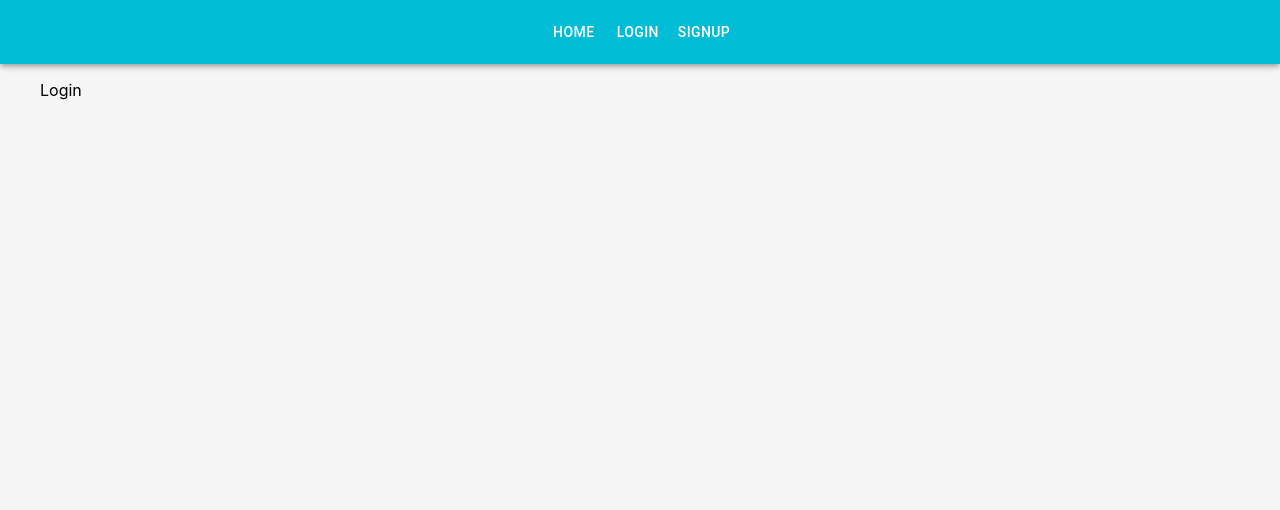
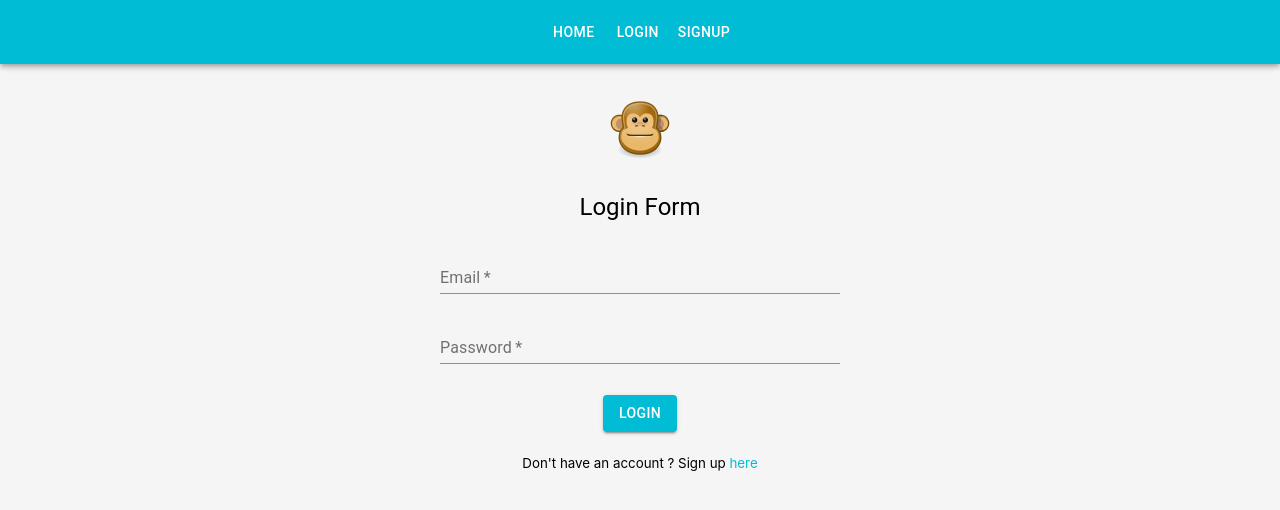
Before and after one commit to amandeep90s/react-firebase-social-media-app, a React (Create React App) app in the folder client/: page /login in a window 1280 px wide. Shown: the top 510 px of the page. Built offline with nearby package versions, Linux system fonts and the light colour scheme.

Commit message:
login page

```diff
--- a/client/src/pages/Login.js
+++ b/client/src/pages/Login.js
@@ -1,7 +1,128 @@
-import React from "react";
+import React, { useState } from "react";
+import { Link } from "react-router-dom";
+import axios from "axios";
+import {
+    Button,
+    CircularProgress,
+    Grid,
+    makeStyles,
+    TextField,
+    Typography,
+} from "@material-ui/core";
+import AppIcon from "../images/icon.png";
+import themeObject from "../util/theme";
 
-const Login = () => {
-    return <div>Login</div>;
+// Custom styles
+const useStyles = makeStyles(themeObject);
+
+const Login = ({ history }) => {
+    const [email, setEmail] = useState("");
+    const [password, setPassword] = useState("");
+    const [loading, setLoading] = useState(false);
+    const [errors, setErrors] = useState({});
+
+    const classes = useStyles();
+
+    const handleSubmit = (event) => {
+        event.preventDefault();
+        setLoading(true);
+
+        axios
+            .post("/login", { email, password })
+            .then(() => {
+                setLoading(false);
+                history.push("/");
+            })
+            .catch((error) => {
+                setLoading(false);
+                console.log(error);
+                setErrors(error.response.data);
+            });
+    };
+
+    return (
+        <Grid
+            container
+            direction="row"
+            justify="center"
+            alignItems="center"
+            className={classes.form}
+        >
+            <Grid item sm={4} xs={12}>
+                <img src={AppIcon} alt="Monkey" className={classes.image} />
+                <Typography variant="h5" className={classes.pageTitle}>
+                    Login Form
+                </Typography>
+
+                <form
+                    className={classes.form}
+                    onSubmit={handleSubmit}
+                    noValidate
+                    autoComplete="off"
+                >
+                    <TextField
+                        type="email"
+                        id="email"
+                        name="email"
+                        label="Email"
+                        className={classes.textField}
+                        helperText={errors.email}
+                        error={errors.email ? true : false}
+                        onChange={(event) => setEmail(event.target.value)}
+                        fullWidth
+                        required
+                    />
+
+                    <TextField
+                        type="password"
+                        id="password"
+                        name="password"
+                        label="Password"
+                        className={classes.textField}
+                        helperText={errors.password}
+                        error={errors.password ? true : false}
+                        onChange={(event) => setPassword(event.target.value)}
+                        fullWidth
+                        required
+                    />
+
+                    <Button
+                        type="submit"
+                        variant="contained"
+                        color="primary"
+                        className={classes.button}
+                        disabled={loading}
+                    >
+                        Login{" "}
+                        {loading && (
+                            <CircularProgress
+                                size={30}
+                                className={classes.progress}
+                            />
+                        )}
+                    </Button>
+
+                    {errors.general && (
+                        <Typography
+                            variant="body2"
+                            className={classes.customError}
+                        >
+                            {errors.general}
+                        </Typography>
+                    )}
+
+                    <br />
+                    <br />
+                    <small>
+                        Don't have an account ? Sign up{" "}
+                        <Link to="/signup" className={classes.anchor}>
+                            here
+                        </Link>
+                    </small>
+                </form>
+            </Grid>
+        </Grid>
+    );
 };
 
 export default Login;
--- a/client/src/util/theme.js
+++ b/client/src/util/theme.js
@@ -13,6 +13,12 @@ const themeObject = {
             contrastText: "#fff",
         },
     },
+    anchor: {
+        color: "#00bcd4",
+        "&:hover": {
+            color: "#008394",
+        },
+    },
     typography: {
         useNextVariants: true,
     },
@@ -20,13 +26,13 @@ const themeObject = {
         textAlign: "center",
     },
     image: {
-        margin: "20px auto 20px auto",
+        margin: "1rem 0",
     },
     pageTitle: {
-        margin: "10px auto 10px auto",
+        margin: "0.7rem auto",
     },
     textField: {
-        margin: "10px auto 10px auto",
+        margin: "0.7rem auto",
     },
     button: {
         marginTop: 20,
```
